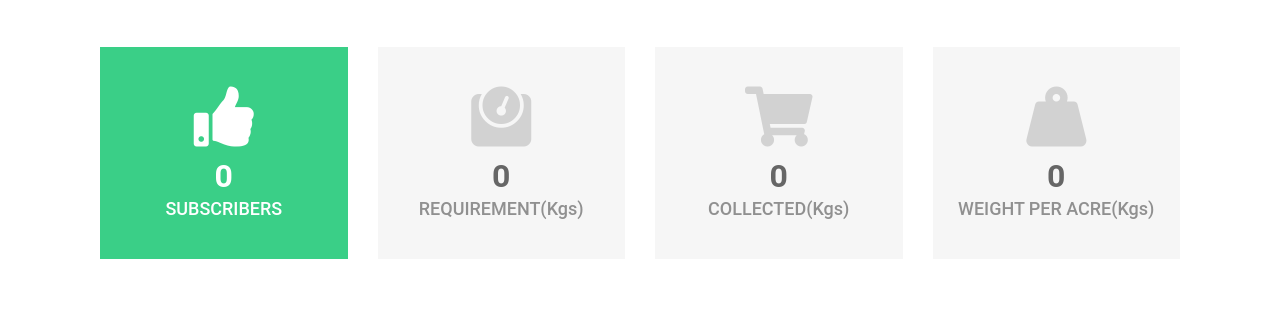
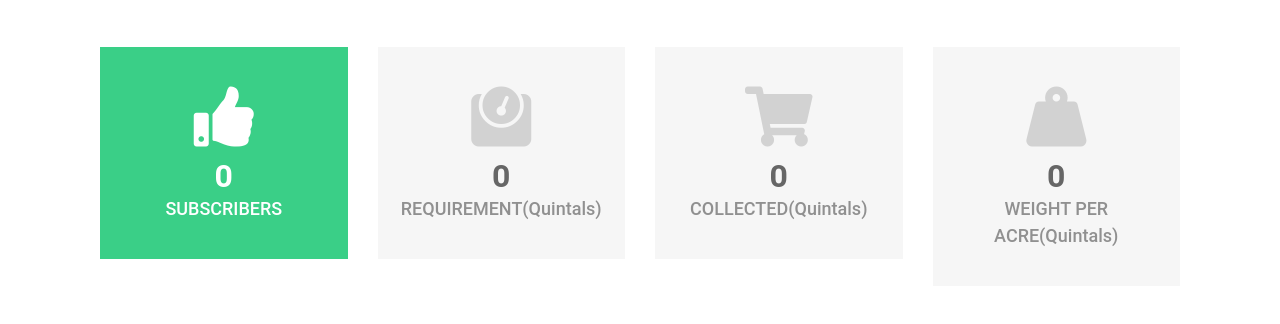
Before and after one commit to disconnect101/FPO_portal, a Django app: template RuralCaravan/fpo/templates/fpo/plan_detail.html in a window 1280 px wide. Shown: the part 237-561 px from the top of the page. Run offline with Django 3.2, Linux system fonts and the light colour scheme; the template is opened without the code that fills it, so the values that code supplies are empty; parts of the project's set-up code (start-up, migrations or seed data) failed here and were passed over; some libraries are stand-ins or nearby versions.

Commit message:
Unit fix 2

```diff
--- a/RuralCaravan/fpo/templates/fpo/plan_detail.html
+++ b/RuralCaravan/fpo/templates/fpo/plan_detail.html
@@ -214,17 +214,17 @@
         </div>
         <div class="four col-md-3">
             <div class="counter-box"> <i class="fas fa-weight"></i> <span class="counter">{{plans.max_cap}}</span>
-                <p>REQUIREMENT(Kgs)</p>
+                <p>REQUIREMENT(Quintals)</p>
             </div>
         </div>
         <div class="four col-md-3">
             <div class="counter-box"> <i class="fa fa-shopping-cart"></i> <span class="counter">{{plans.current_amount}}</span>
-                <p>COLLECTED(Kgs)</p>
+                <p>COLLECTED(Quintals)</p>
             </div>
         </div>
         <div class="four col-md-3">
             <div class="counter-box"> <i class="fas fa-weight-hanging"></i> <span class="counter">{{plans.weigth_per_land}}</span>
-                <p>WEIGHT PER ACRE(Kgs)</p>
+                <p>WEIGHT PER ACRE(Quintals)</p>
             </div>
         </div>
     </div>
```
